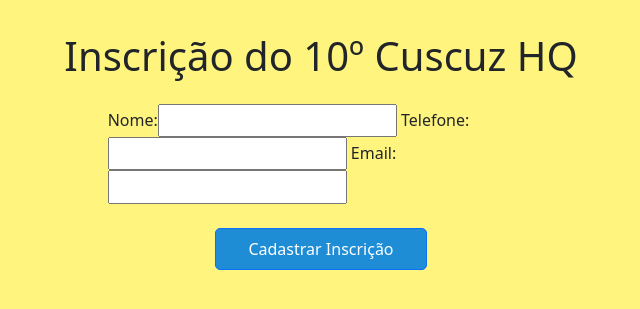
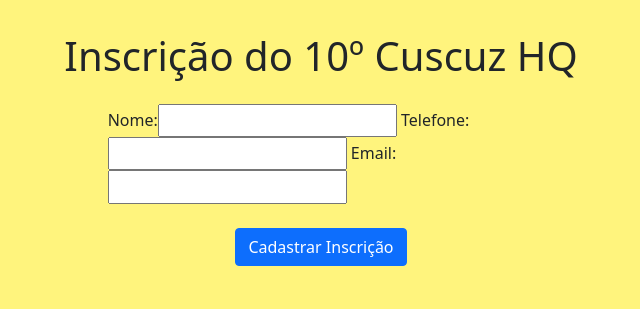
Before and after one commit to orionsamuel/cuscuzhq-site, a Django app: page /inscricao/ in a window 1280 px wide. Shown: the part 16-325 px from the top of the page, without its empty margins (319-959 px from the left). Run offline with Django 3.2, Linux system fonts and the light colour scheme; data comes from the database, SQL or seed files in the repository; some libraries are stand-ins or nearby versions.

Commit message:
Alterando a estilização

```diff
--- a/inscricao/static/css/styles.css
+++ b/inscricao/static/css/styles.css
@@ -159,12 +159,6 @@ form.pure-form-aligned ul.errorlist li {
 .pure-form .pure-control-group {
     margin-bottom: 1em;
 }
-.btn-primary{
-    background-color: #1f8dd6;
-    color: white;
-    padding: 0.5em 2em;
-    border-radius: 5px;
-}
 
 a.pure-button-primary {
     background: white;
```
